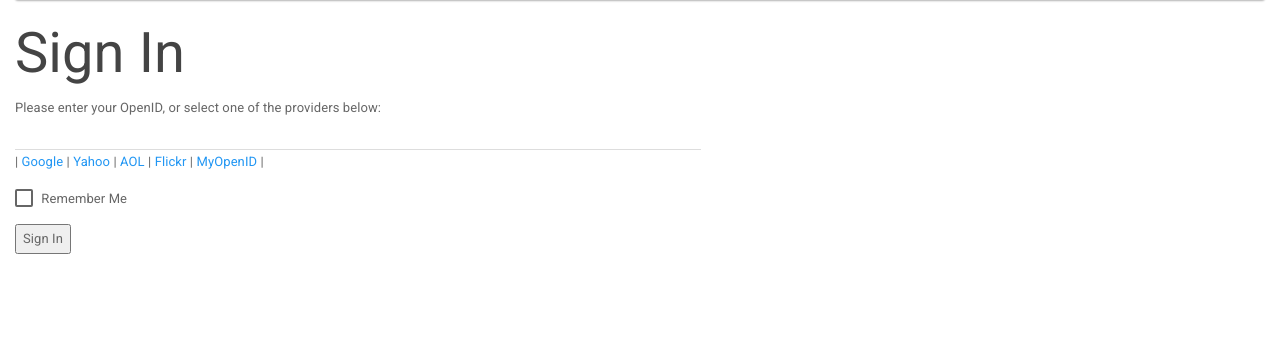
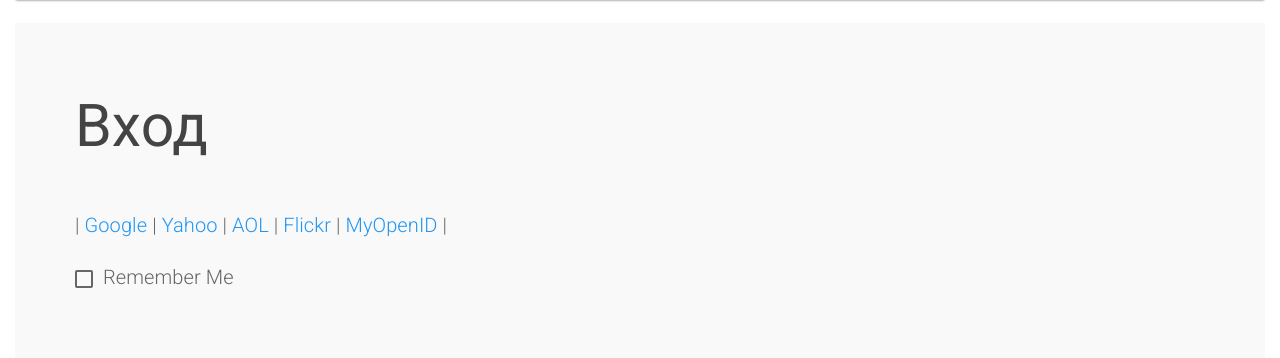
Before and after one commit to hackday-ru/team-15, a Flask app: page /login in a window 1280 px wide. Shown: the part 64-422 px from the top of the page. Run offline with Flask 2, Linux system fonts and the light colour scheme; some libraries are stand-ins or nearby versions.

Commit message:
Логин

```diff
--- a/app/templates/login.html
+++ b/app/templates/login.html
@@ -15,20 +15,29 @@ function set_openid(openid, pr)
     form.elements['openid'].value = openid;
 }
 </script>
-<h1>Sign In</h1>
-<form action="" method="post" name="login">
+<div class="jumbotron">
+    <h1>Вход</h1>
+<form action="" id="signform" method="post" name="login">
     {{form.hidden_tag()}}
     <p>
-        Please enter your OpenID, or select one of the providers below:<br>
         {{form.openid(size=80)}}
         {% for error in form.errors.openid %}
         <span style="color: red;">[{{error}}]</span>
         {% endfor %}<br>
         |{% for pr in providers %}
-        <a href="javascript:set_openid('{{pr.url}}', '{{pr.name}}');">{{pr.name}}</a> |
+            <script>
+                function submit(x, y) {
+                    set_openid(x, y);
+                    document.getElementById('signform').submit();
+                }
+            </script>
+            <a href="javascript:submit('{{pr.url}}', '{{pr.name}}');">{{pr.name}}</a> |
         {% endfor %}
     </p>
     <p>{{form.remember_me}} Remember Me</p>
-    <p><input type="submit" value="Sign In"></p>
 </form>
+<script>
+    $("#openid").hide();
+</script>
+</div>
 {% endblock %}
```
